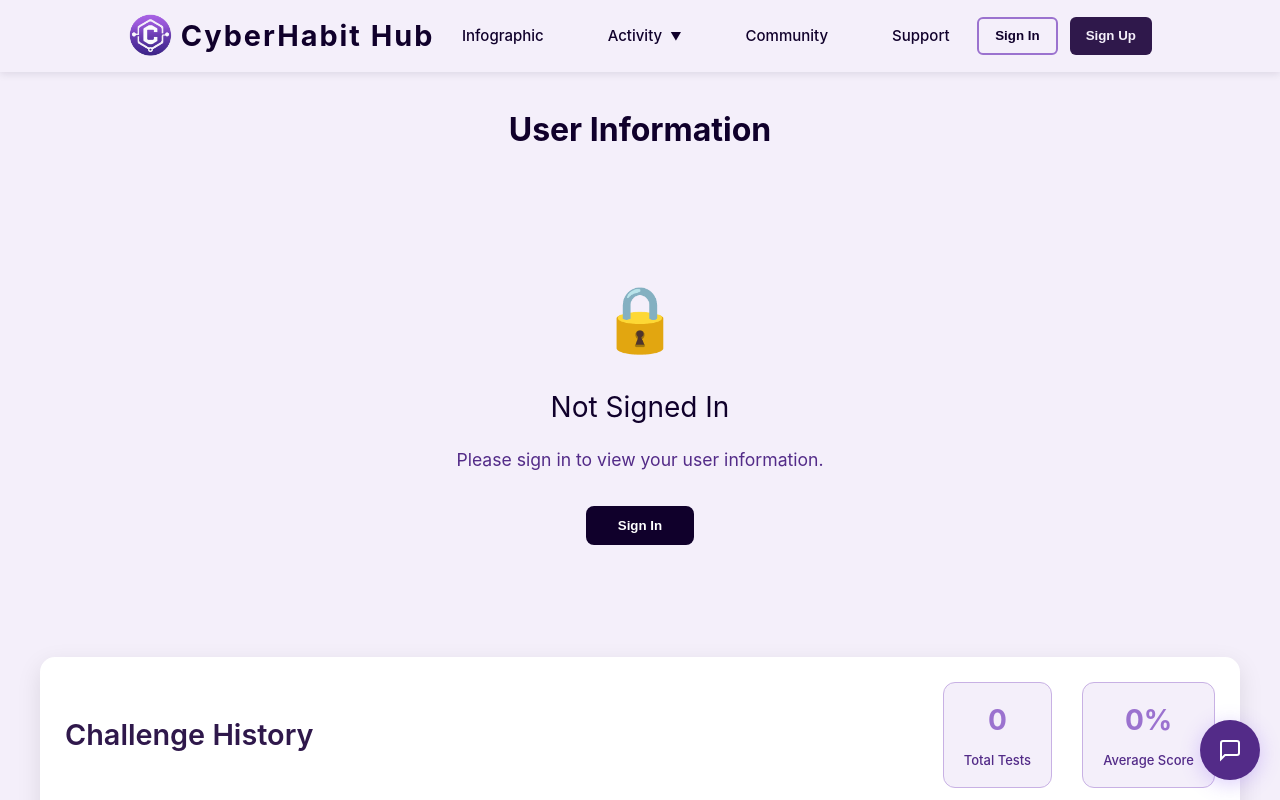
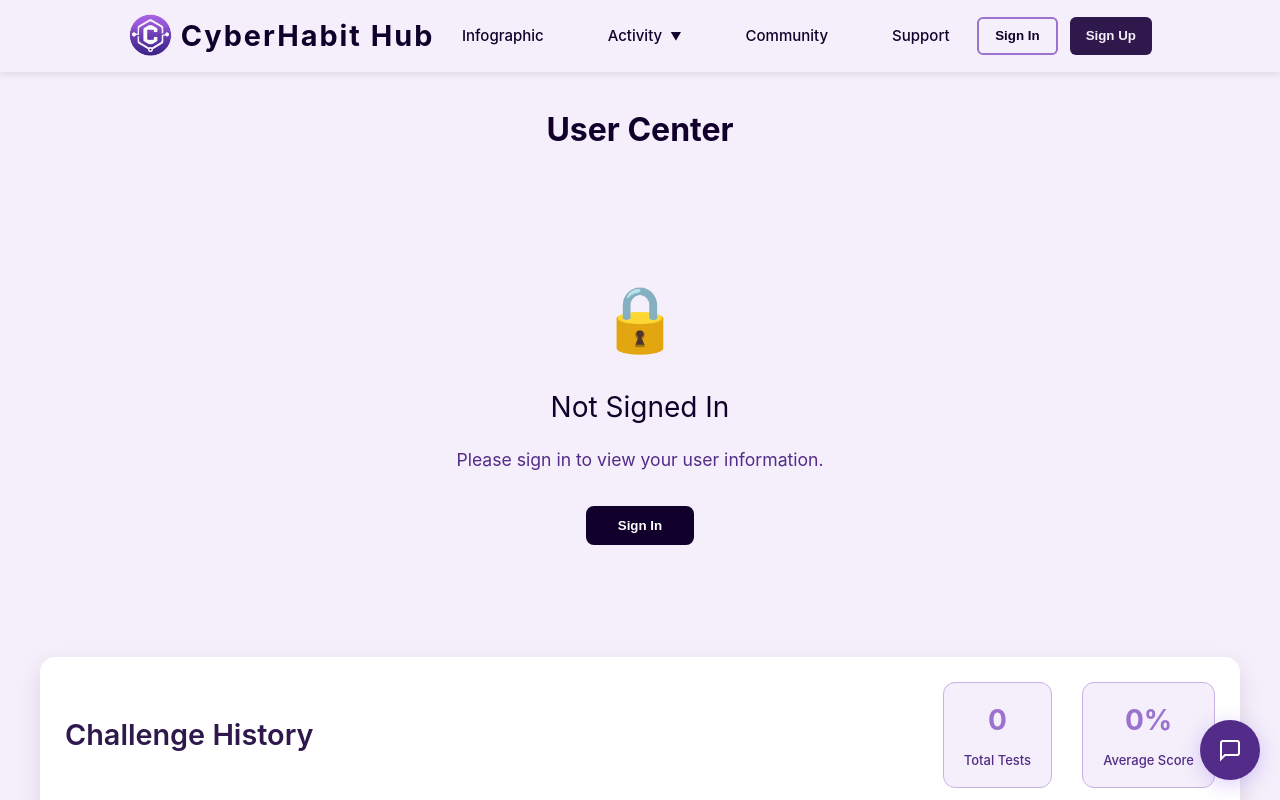
Before and after one commit to xzha0459/cybercrime-frontend, a Vue app in the folder frontend/: page /user-center in a window 1280 px wide. Shown: the top 800 px of the page. Built offline with nearby package versions, Linux system fonts and the light colour scheme.

Commit message:
Update UserInfoSection title from "User Information" to "User Center" for improved clarity and consistency in the user interface.

```diff
--- a/frontend/src/section/UserCenterPage/UserInfoSection.vue
+++ b/frontend/src/section/UserCenterPage/UserInfoSection.vue
@@ -1,7 +1,7 @@
 <template>
   <div class="user-info-section">
     <div class="user-info-container">
-      <h2 class="section-title">User Information</h2>
+      <h2 class="section-title">User Center</h2>
 
           <!-- Loading State -->
           <div v-if="loading" class="loading-state">
```
